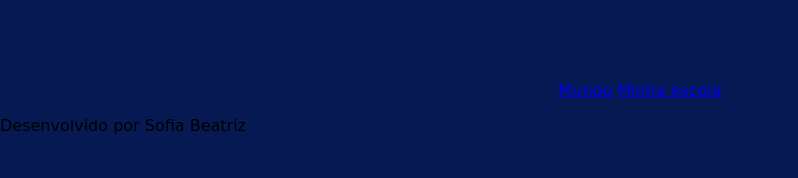
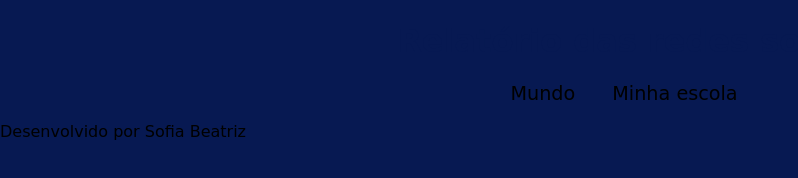
Before and after one commit to Sofia-Beatriz/redes_sociais, a plain HTML site: page index.html in a window 1280 px wide. Shown: the whole page, without its empty margins (0-798 px from the left). Drawn offline with Linux system fonts and the light colour scheme; a web font is replaced by a local one.

Commit message:
Update style.css

```diff
--- a/style.css
+++ b/style.css
@@ -15,9 +15,25 @@ body{
 header{
   background-color: var(--primary-color);
   text-align: center;
+  padding: 1px;
   h1{
     font-size: 2rem;
     color: var(--bg-color);
+    font-weight: 700;
   }
   }
+nav{
+  disĺay: flex;
+  justify-content: center;
+  font-weight: 400;
 }
+nav a {
+  text-decoration: none;
+  color: var(--br-color);
+  margin: 0 2rem 1rem 0rem;
+  font-size: 1.2rem;
+}
+nav a: hover {
+  text-decoration: underline;
+  transform: scale(0.90);
+  transition: transform 0.1s;
```
